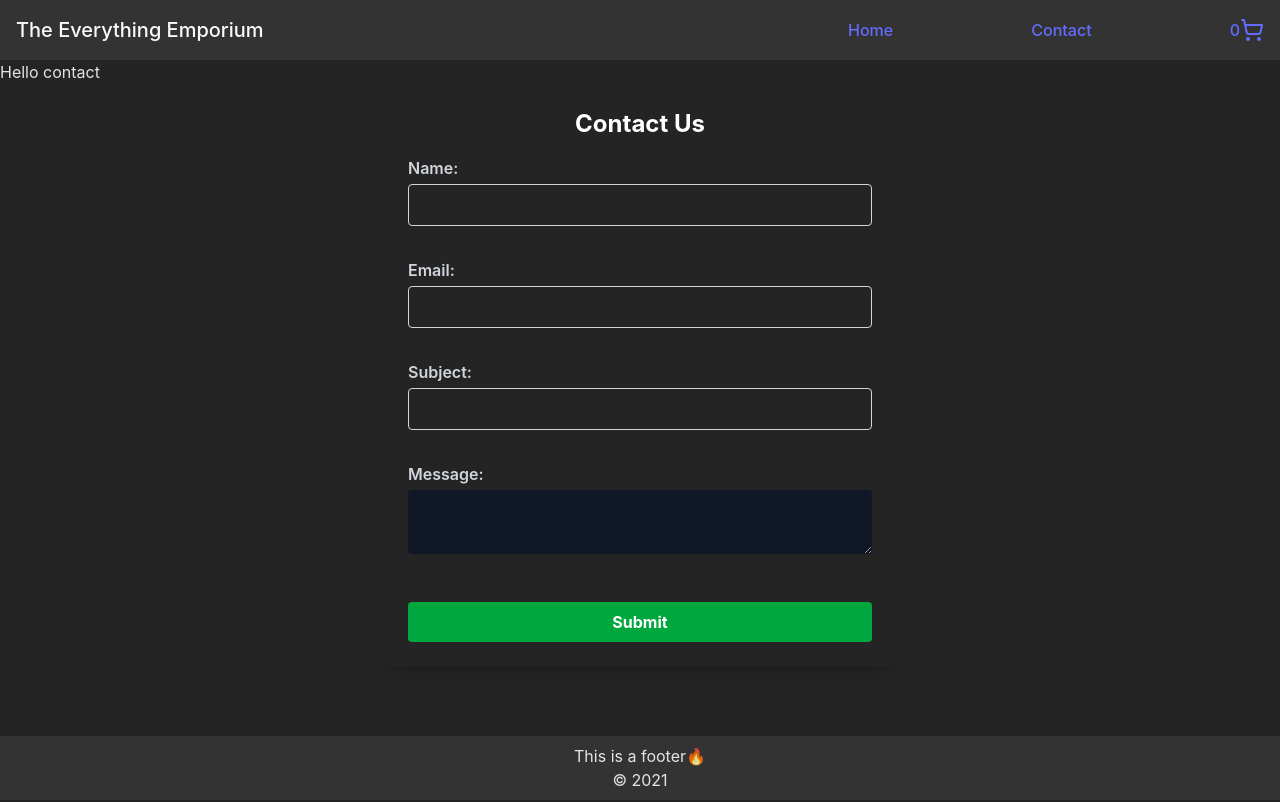
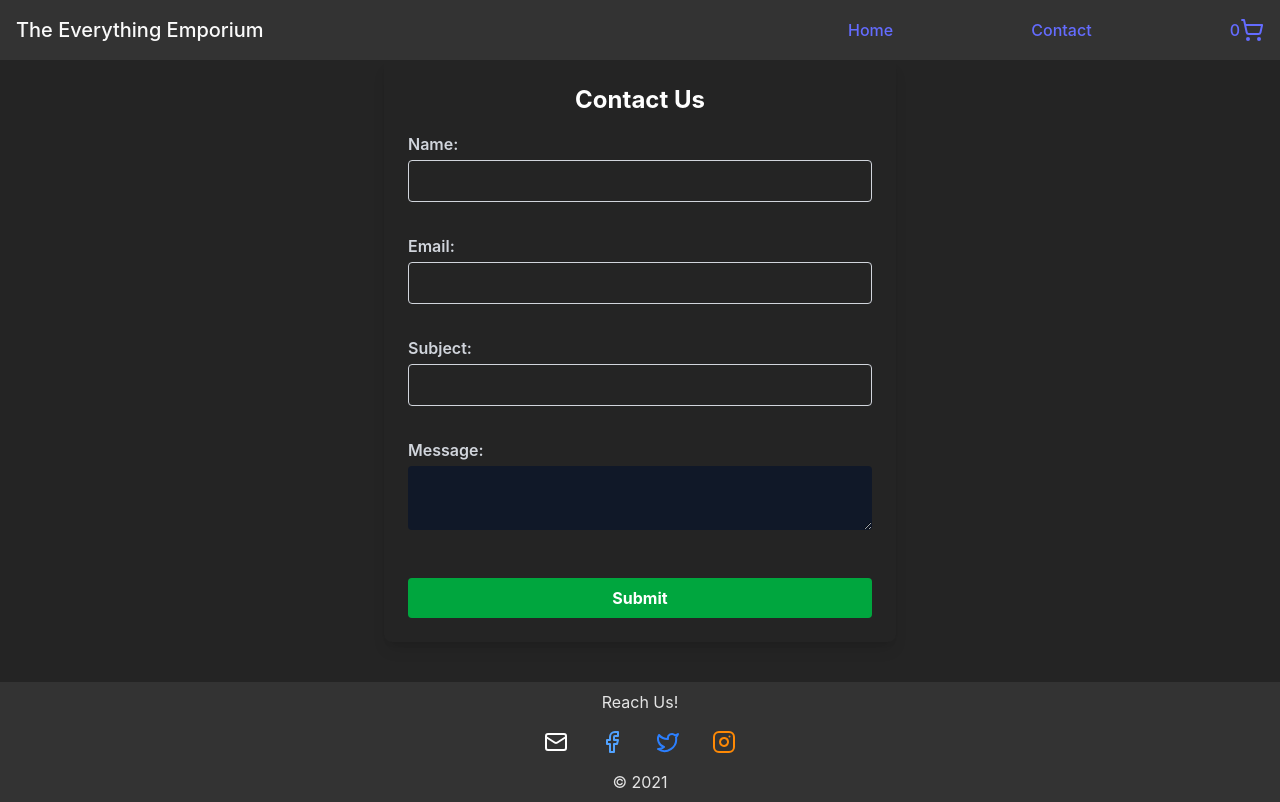
Before and after one commit to ErlandHeenHalvorsen/ca-js-frameworks-erlhal, a React (Vite) app: page /About in a window 1280 px wide. Built offline with nearby package versions, Linux system fonts and the light colour scheme.

Commit message:
Some icons to be removed. DO NOT UPDATE LUCIDE

```diff
--- a/src/components/footer/Footer.jsx
+++ b/src/components/footer/Footer.jsx
@@ -1,8 +1,16 @@
+import { Facebook, Twitter, Instagram, Mail } from "lucide-react";
+
 import "./Footer.css";
 const Footer = () => {
     return (
         <footer className="footer">
-            <p>This is a footer🔥</p>
+            <h3>Reach Us!</h3>
+            <div className="flex gap-8 my-4">
+                <span className="text-white"><Mail /></span>
+                <span className="text-blue-400"><Facebook /></span>
+                <span className="text-blue-500"><Twitter /></span>
+                <span className="text-orange-400"><Instagram /></span>
+            </div>
             <p>© 2021</p>
         </footer>
     );
--- a/src/pages/About.jsx
+++ b/src/pages/About.jsx
@@ -4,7 +4,6 @@ import ContactForm from "../components/forms/ContactForm";
 export default function About() {
   return (
     <>
-      <p>Hello contact</p>
       <ContactForm />
     </>
   );
```
